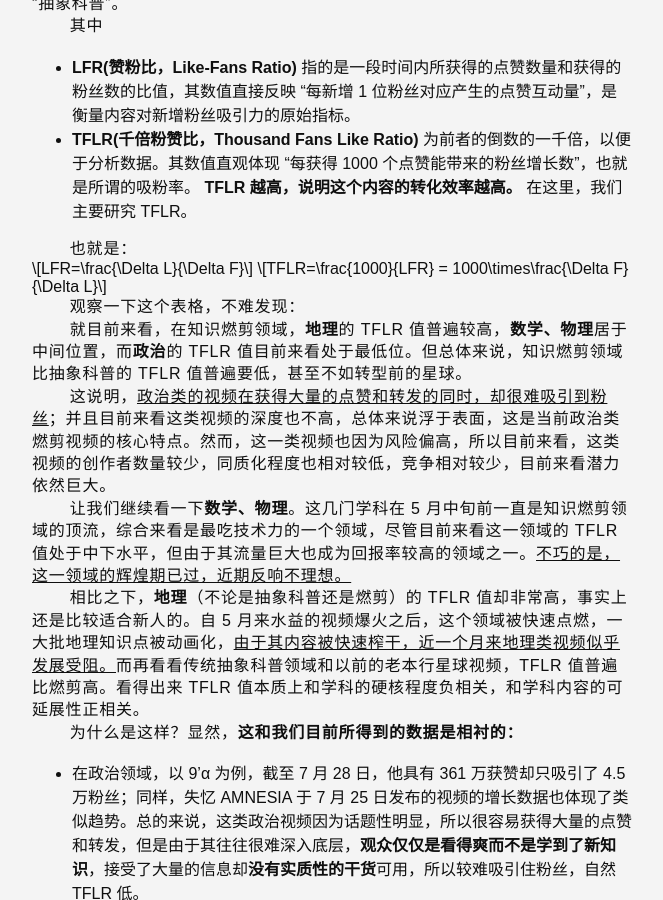
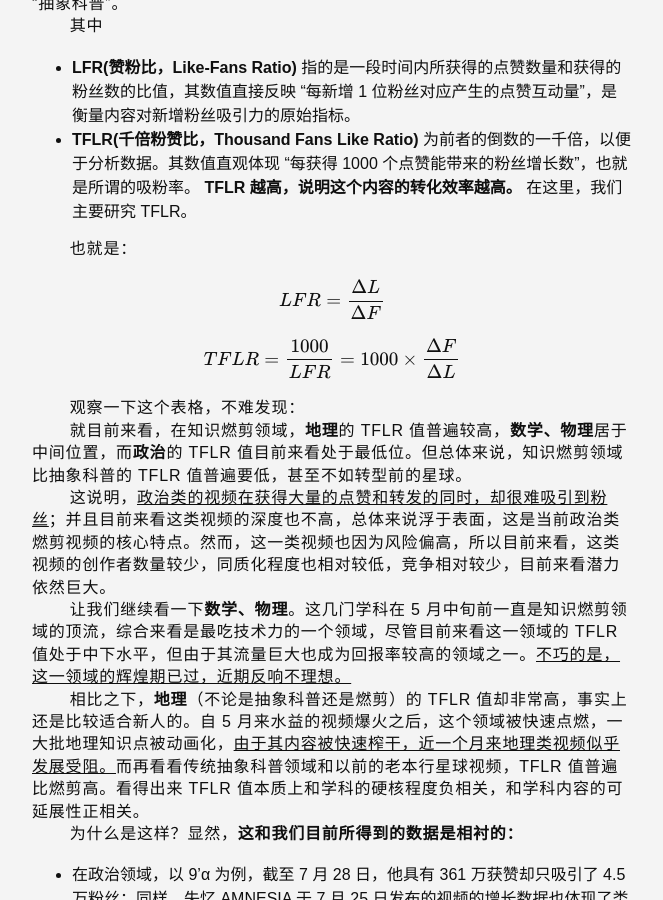
Before and after one commit to SRPNGO/post, a Jekyll site: the page built from docs/transformAnalyzing.md, in a window 1280 px wide and 900 px high, scrolled down 992 px. Shown: the whole window, without its empty margins (308-971 px from the left). Built offline with Jekyll 4.4.1, drawn with Linux system fonts in a browser that asks for light colours; our own code applies the rules of GitHub Pages for plain Markdown files; some of the changed lines change nothing that is shown.

Commit message:
添加MathJax支持以渲染数学公式

```diff
--- a/_layouts/default.html
+++ b/_layouts/default.html
@@ -22,7 +22,7 @@
       href="{{ 'https://s1.imagehub.cc/images/2024/02/20/79130709905453796af9c9c876e6cb90.png' | relative_url }}" />
     <link rel="stylesheet" href="{{ '/css/basic.css' | relative_url }}" />
     <link rel="stylesheet" href="{{ '/css/article.css' | relative_url }}" />
-
+    <script src="https://cdn.jsdelivr.net/npm/mathjax@3/es5/tex-mml-chtml.js"></script>
     <style>
       header {
         text-align: center;
```
